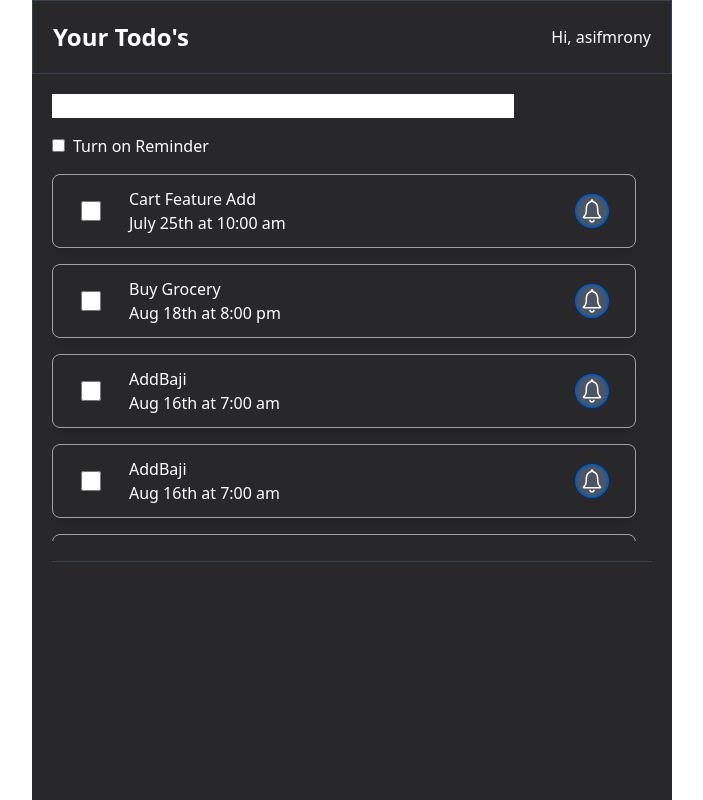
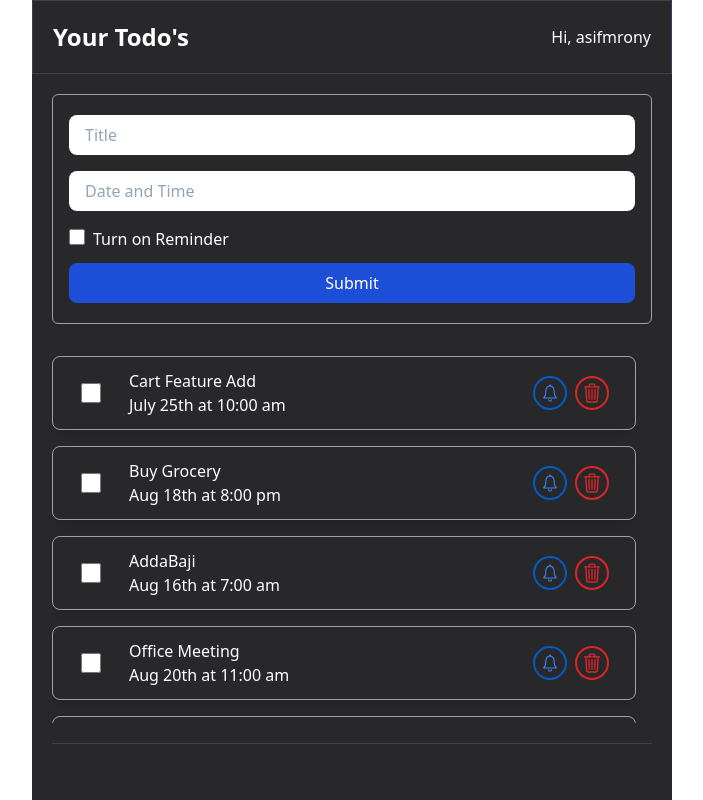
Before and after one commit to asifmrony/react-todo-list, a React (Create React App) app: page / in a window 1280 px wide. Shown: the whole page, without its empty margins (288-991 px from the left). Built offline with nearby package versions, Linux system fonts and the light colour scheme.

Commit message:
Todo create option

```diff
--- a/src/App.js
+++ b/src/App.js
@@ -19,20 +19,20 @@ function App() {
     },
     {
       id: 3,
-      title: "AddBaji",
+      title: "AddaBaji",
       date: "Aug 16th at 7:00 am",
       remainder: true,
     },
     {
-      id: 3,
-      title: "AddBaji",
-      date: "Aug 16th at 7:00 am",
-      remainder: true,
+      id: 4,
+      title: "Office Meeting",
+      date: "Aug 20th at 11:00 am",
+      remainder: false,
     },
     {
-      id: 3,
-      title: "AddBaji",
-      date: "Aug 16th at 7:00 am",
+      id: 5,
+      title: "Watching Movie",
+      date: "Aug 19th at 7:00 pm",
       remainder: true,
     }
   ];
@@ -44,15 +44,17 @@ function App() {
       <div className="main p-5 min-h-screen app-main">
         {/* blank todo add button */}
         {todos.length < 1 && <TodoAdd />}
-        <form action="#">
-          <input type="text" name="tasktitle" id="taskTitle" className='mb-4' />
-          <input type="text" name="taskdate" id="taskDate" />
+        {/* Todo Popup add form */}
+        <form action="#" className='px-4 py-5 mb-4 border border-gray-400 rounded-md focus:shadow-lg focus:shadow-cyan-500/50'>
+          <input type="text" name="tasktitle" id="taskTitle" className='mb-4 w-full h-10 rounded-lg px-4 py-2 placeholder:text-slate-400 text-slate-700' placeholder='Title' />
+          <input type="text" name="taskdate" id="taskDate" className='mb-4 w-full h-10 rounded-lg px-4 py-2 placeholder:text-slate-400 text-slate-700'  placeholder='Date and Time'/>
           <div>
             <label htmlFor="taskReminder">
-              <input type="checkbox" name="taskremainder" id="taskReminder" className='mr-2'/>
+              <input type="checkbox" name="taskremainder" id="taskReminder" className='mr-2 h-4 w-4'/>
               Turn on Reminder
             </label>
           </div>
+          <input type="submit" value="Submit"  className='w-full bg-blue-700 py-2 px-5 cursor-pointer rounded-lg mt-3'/>
         </form>
         <div className="todos space-y-4 h-[383px] max-h-[574px] overflow-x-hidden overflow-y-auto pr-4">
           <Todos todos = {todos}/>
--- a/src/components/Todo.js
+++ b/src/components/Todo.js
@@ -1,6 +1,7 @@
 import React from 'react';
-import { IoIosNotificationsOutline } from 'react-icons/io'
-import { IconContext } from 'react-icons'
+import { IconContext } from 'react-icons';
+import { IoIosNotificationsOutline } from 'react-icons/io';
+import { IoTrashOutline } from 'react-icons/io5';
 
 function Todo({ todo }) {
   return (
@@ -12,9 +13,12 @@ function Todo({ todo }) {
                 <p>{todo.date}</p>
             </div>
         </div>
-        <div>
-            <IconContext.Provider value={{ className: "text-3xl bg-gray-600 rounded-full color-white cursor-pointer hover:bg-[#005CC8] hover:ring-offset-2 hover:ring-offset-[#005CC8] ring-2 ring-[#005CC8]"}}>
+        <div className='flex space-x-3'>
+            <IconContext.Provider value={{ className: "text-3xl bg-transparent rounded-full fill-blue-500 p-1 hover:fill-white hover:p-0 cursor-pointer hover:bg-[#005CC8] hover:ring-offset-2 hover:ring-offset-[#005CC8] ring-2 ring-[#005CC8]"}}>
                 <IoIosNotificationsOutline />
+            </IconContext.Provider>
+            <IconContext.Provider value={{ className: "text-3xl bg-transparent rounded-full stroke-red-600 p-1 hover:stroke-white hover:p-0 cursor-pointer hover:bg-red-600 hover:ring-offset-2 hover:ring-offset-red-600 ring-2 ring-red-600"}}>
+                <IoTrashOutline />
             </IconContext.Provider>
         </div>
     </div>
```
